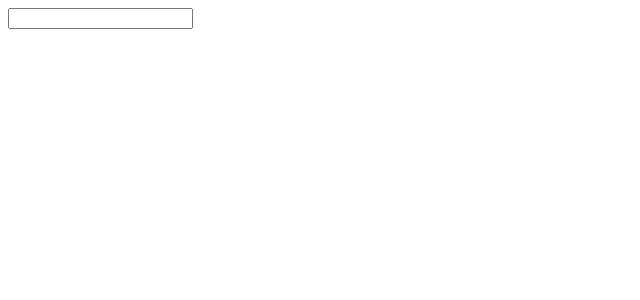
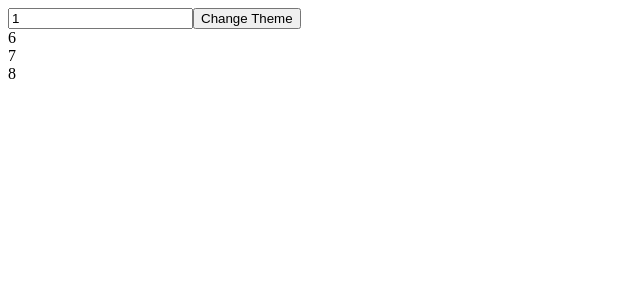
Before and after one commit to marukeso/react-hooks-study, a React (Create React App) app: page / in a window 1280 px wide. Shown: the top 300 px of the page, without its empty margins (0-640 px from the left). Built offline with nearby package versions, Linux system fonts and the light colour scheme.

Commit message:
learn useCallback

```diff
--- a/src/App.js
+++ b/src/App.js
@@ -4,12 +4,14 @@
 // import UseRef from './UseRef';
 // import UseContext from './UseContext';
 // import UseReducer from './UseReducer';
-import UseReducer2 from './UseReducer2';
+// import UseReducer2 from './UseReducer2';
+import UseCallback from './UseCallback';
 
 function App() {
   return (
     <>
-      <UseReducer2 />
+      <UseCallback />
+      {/* <UseReducer2 /> */}
       {/* <UseContext /> */}
       {/* <UseRef /> */}
       {/* <UseMemo /> */}
--- /dev/null
+++ b/src/List.js
@@ -0,0 +1,11 @@
+import React, { useEffect, useState } from 'react';
+
+export default function List({ getItems }) {
+  const [items, setItems] = useState([]);
+
+  useEffect(() => {
+    setItems(getItems(5));
+    console.log('Updating Items');
+  }, [getItems]);
+  return items.map((item) => <div key={item}>{item}</div>);
+}
--- /dev/null
+++ b/src/UseCallback.js
@@ -0,0 +1,37 @@
+import React, { useState, useCallback } from 'react';
+import List from './List';
+
+export default function UseClalback() {
+  const [number, setNumber] = useState(1);
+  const [dark, setDark] = useState(false);
+
+  const getItems = useCallback(
+    (incrementor) => {
+      return [
+        number + incrementor,
+        number + 1 + incrementor,
+        number + 2 + incrementor,
+      ];
+    },
+    [number]
+  );
+
+  const theme = {
+    backgroundColor: dark ? 'black' : 'white',
+    color: dark ? 'white' : 'black',
+  };
+
+  return (
+    <div style={theme}>
+      <input
+        type="number"
+        value={number}
+        onChange={(e) => setNumber(parseInt(e.target.value))}
+      />
+      <button onClick={() => setDark((prevDark) => !prevDark)}>
+        Change Theme
+      </button>
+      <List getItems={getItems} />
+    </div>
+  );
+}
```
